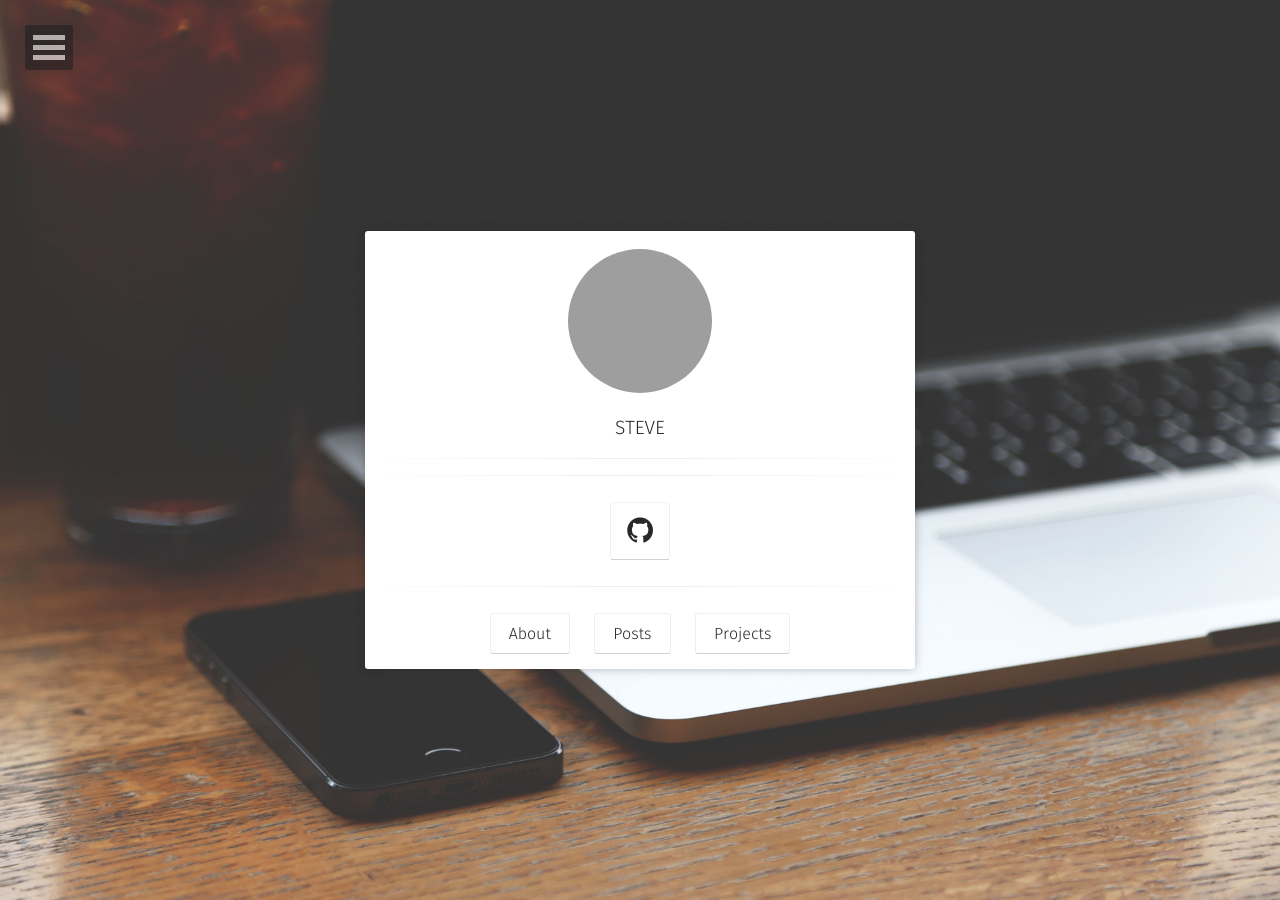
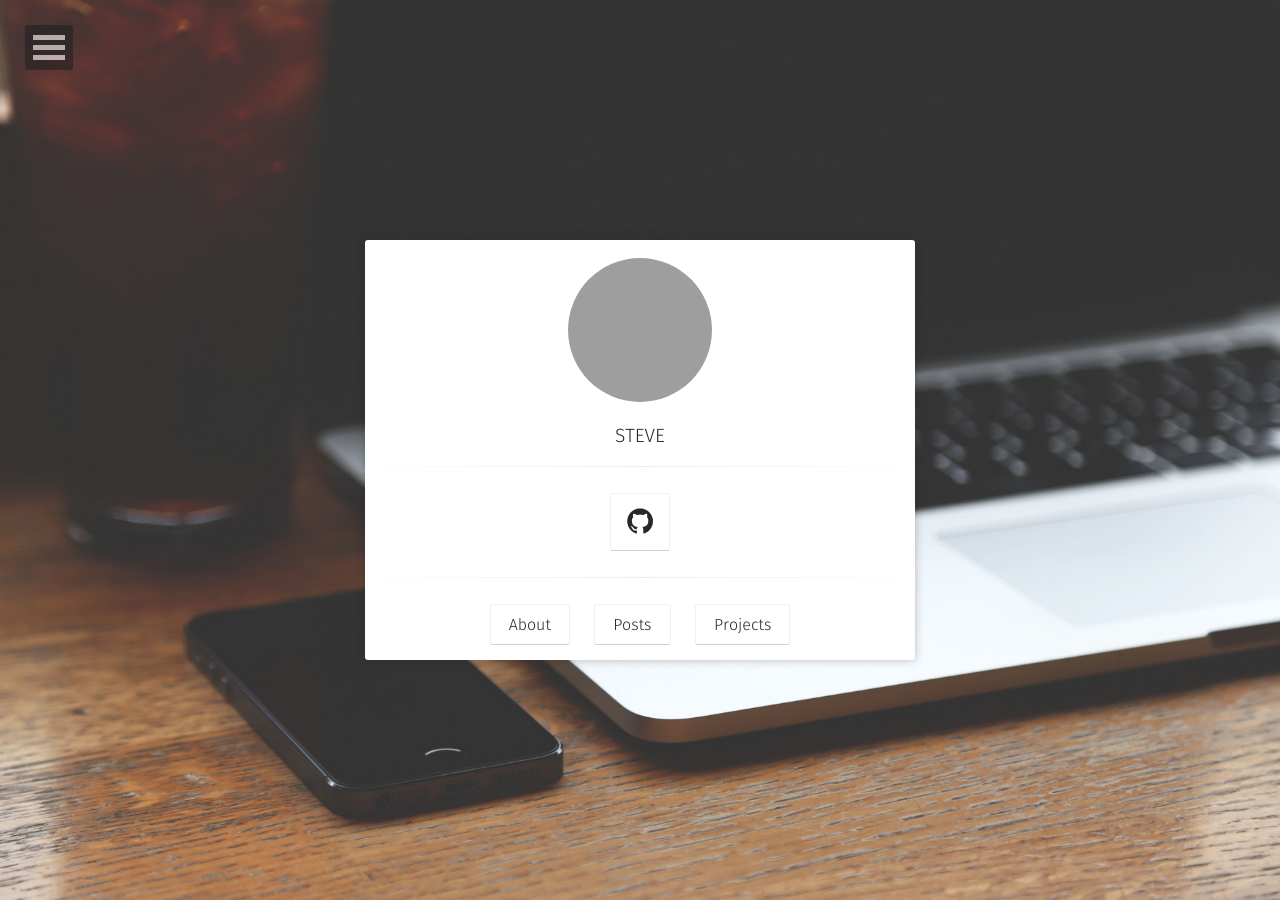
Before and after one commit to EdgeJH/exitst8.github.io, a Jekyll site: the page built from index.html, in a window 1280 px wide. Built offline with Jekyll 4.4.1, drawn with Linux system fonts in a browser that asks for light colours; some web fonts are replaced; grey boxes are pictures that could not be loaded.

Commit message:
Update home.html

```diff
--- a/_layouts/home.html
+++ b/_layouts/home.html
@@ -23,8 +23,8 @@ layout: compress
                         	<p style="font-size:1.2rem;font-weight:300">{{ site.title }}</p>
 			            </a>
                     </h3>
-                    <hr class="hr-line">
-<!--                     <h3 class="title">
+<!--                    <hr class="hr-line">
+                     <h3 class="title">
                         <a href="{{ site.url }}">
                         	<p style="font-size:1rem;font-weight:300">{{ site.bio }}</p>
 			            </a>
```
